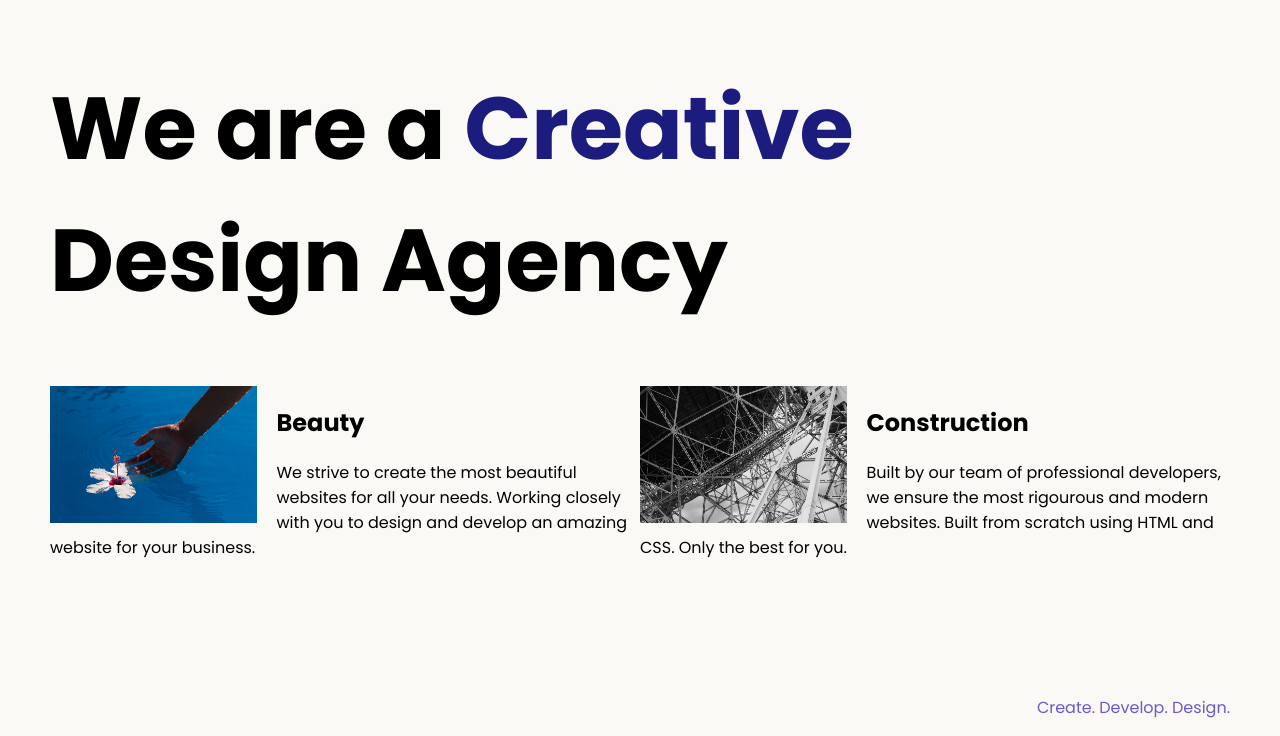
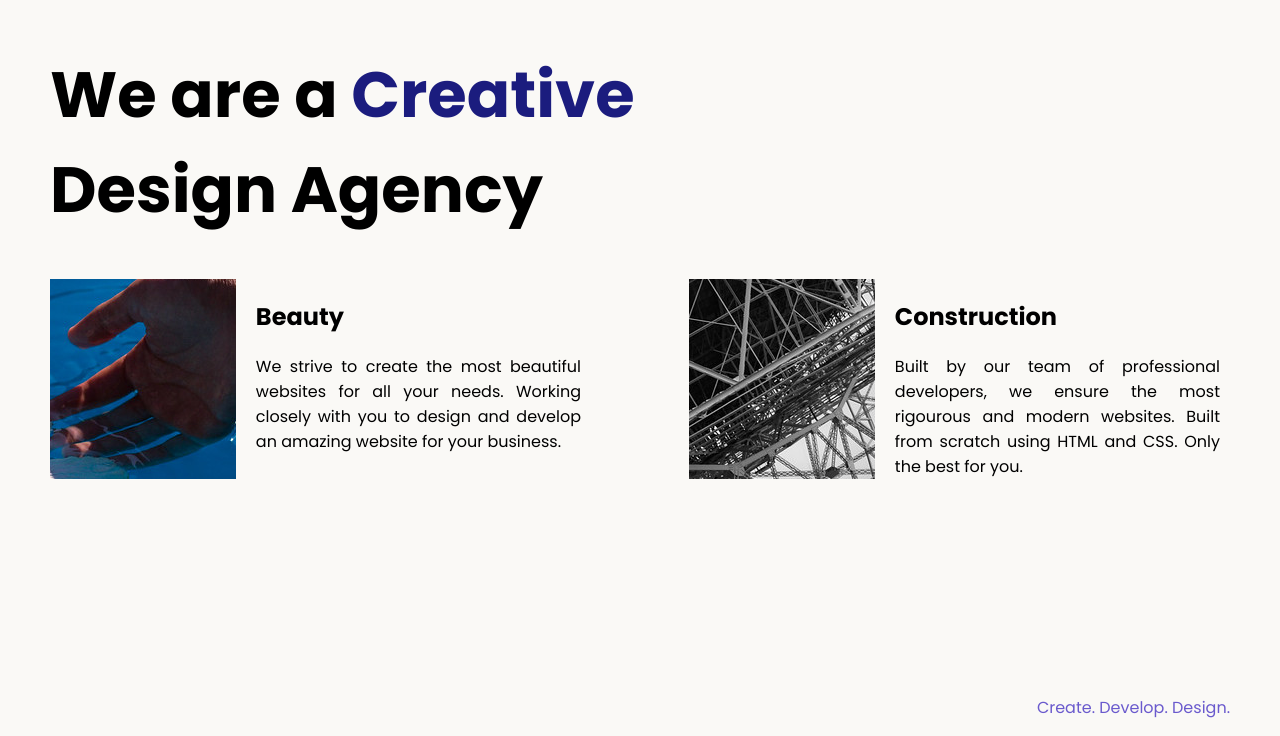
Before and after one commit to rafimhdy/AgencyWebsite, a plain HTML site: page index.html in a window 1280 px wide. Shown: the part 74-810 px from the top of the page. Drawn offline with Linux system fonts and the light colour scheme.

Commit message:
Update style.css

```diff
--- a/style.css
+++ b/style.css
@@ -15,7 +15,7 @@ body {
 }
 
 h1 {
-  font-size: 5.5rem;
+  font-size: 4rem;
 
 }
 
@@ -38,12 +38,16 @@ footer {
 
 .tile-image {
   width: 35%;
+  height: 200px;
   float: left;
   margin-right: 20px;
+  object-fit: none;
 }
 
 .card {
-  width: 50%;
+  width: 45%;
+  text-align: justify;
+  margin-right: 10px;
 }
 
 
```
